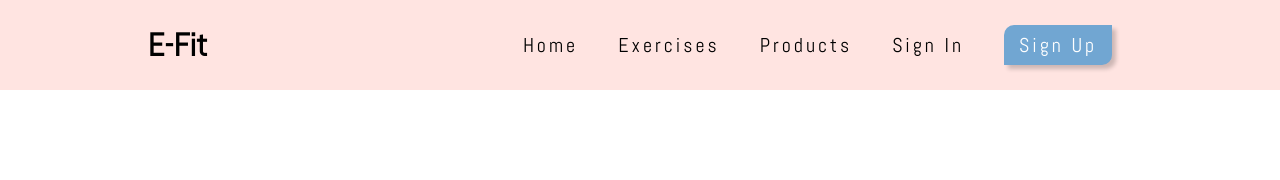
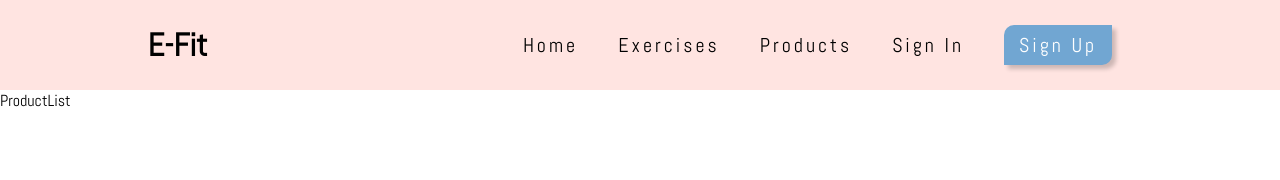
Before and after one commit to VanessaLiaw021/E-Fit, a React (Create React App) app in the folder client/: page /products in a window 1280 px wide. Shown: the top 180 px of the page. Built offline with nearby package versions, Linux system fonts and the light colour scheme.

Commit message:
created more components and added routes to them

```diff
--- a/client/src/App.js
+++ b/client/src/App.js
@@ -2,6 +2,8 @@
 import './App.css';
 import Navbar from "./components/Navbar";
 import { BrowserRouter as Router, Routes, Route } from 'react-router-dom';
+import Home from "./components/Home";
+import ProductList from "./components/ProductList";
 import Signin from "./components/Signin";
 import Signup from "./components/Signup";
 
@@ -12,6 +14,8 @@ function App() {
       <>
         <Navbar />
         <Routes>
+          <Route path="/" element={<Home />}/>
+          <Route path="/products" element={<ProductList />}/>
           <Route path="/signin" element={<Signin />}/>
           <Route path="/signup" element={<Signup />}/>
         </Routes>
--- /dev/null
+++ b/client/src/components/Home.js
@@ -0,0 +1,9 @@
+import React from 'react';
+
+const Home = () => {
+  return (
+    <div>Home</div>
+  )
+}
+
+export default Home;
--- a/client/src/components/Navbar.js
+++ b/client/src/components/Navbar.js
@@ -42,7 +42,7 @@ const Navbar = () => {
               <Link to='/' className="links nav-link">Exercises</Link>
             </NavList>
             <NavList>
-              <Link to='/' className="links nav-link">Products</Link>
+              <Link to='/products' className="links nav-link">Products</Link>
             </NavList>
             <NavList>
               <Link to='/signin' className="links nav-link">Sign In</Link>
--- /dev/null
+++ b/client/src/components/ProductList.js
@@ -0,0 +1,9 @@
+import React from 'react';
+
+const ProductList = () => {
+  return (
+    <div>ProductList</div>
+  )
+}
+
+export default ProductList;
--- a/client/src/components/Signin.js
+++ b/client/src/components/Signin.js
@@ -45,7 +45,7 @@ const Signin = () => {
       <p id="account">Don't have an account? <Link to="/signup" className="direct-signin">Sign Up</Link></p>
       <Button>Sign In</Button>
     </SignInForm>
-  )
-}
+  );
+};
 
 export default Signin;
```
Also changed, not shown: client/src/components/ProductItem.js (added, +9 -0 lines).
